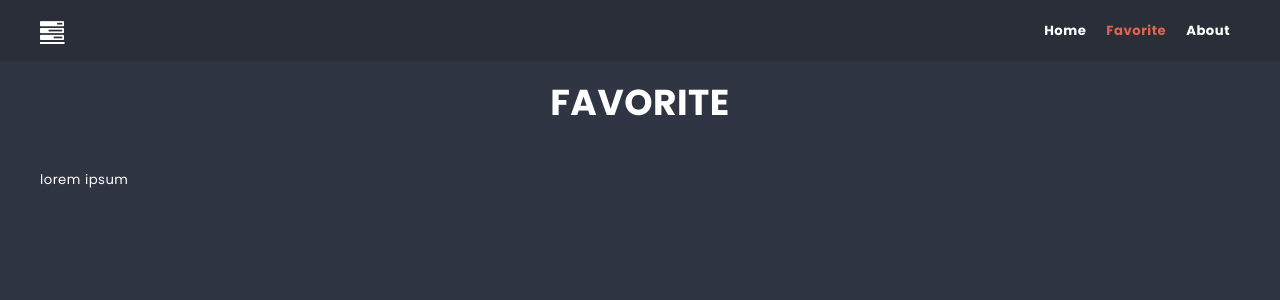
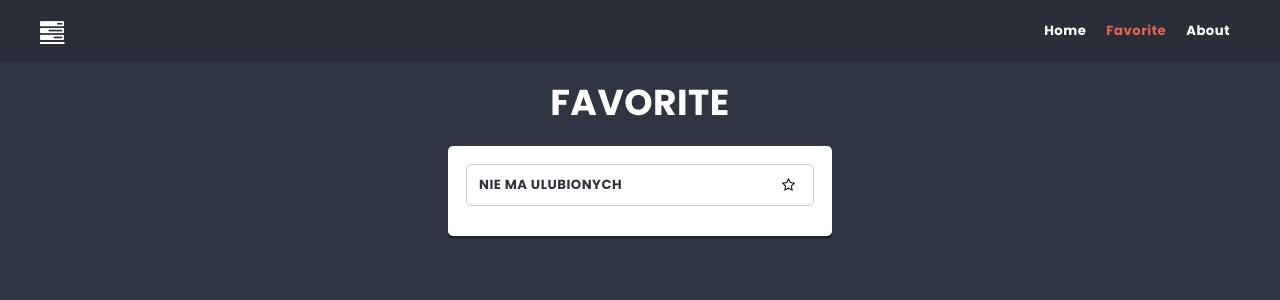
Before and after one commit to MaciejMl/learn-react, a React (Create React App) app: page /favorite in a window 1280 px wide. Shown: the top 300 px of the page. Built offline with nearby package versions, Linux system fonts and the light colour scheme.

Commit message:
Add Favorite.js & selector in store for it

```diff
--- a/src/components/Column/Column.js
+++ b/src/components/Column/Column.js
@@ -6,7 +6,6 @@ import { getFilteredCards } from '../../redux/store';
 
 const Column = (props) => {
   const cards = useSelector((state) => getFilteredCards(state, props.id));
-
   return (
     <article className={styles.column}>
       <h2 className={styles.title}>
--- a/src/components/Favorite/Favorite.js
+++ b/src/components/Favorite/Favorite.js
@@ -1,13 +1,34 @@
 import styles from './Favorite.module.scss';
 import PageTitle from '../PageTitle/PageTitle';
+import Card from '../Card/Card';
+import { useSelector } from 'react-redux';
+import { getFavorites } from '../../redux/store';
 
 const Favorite = () => {
-  return (
-    <div>
-      <PageTitle>Favorite</PageTitle>
-      <p className={styles.subtitle}>lorem ipsum</p>
-    </div>
-  );
+  const favoriteCards = useSelector((state) => getFavorites(state));
+  const ss = favoriteCards.map((card) => card.isFavorite === true);
+
+  if (ss[0] === true) {
+    return (
+      <article>
+        <PageTitle>Favorite</PageTitle>
+        <div className={styles.column}>
+          {favoriteCards.map((card) => (
+            <Card key={card.id} {...card} />
+          ))}
+        </div>
+      </article>
+    );
+  } else {
+    return (
+      <article>
+        <PageTitle>Favorite</PageTitle>
+        <div className={styles.column}>
+          <Card title={'NIE MA ULUBIONYCH'} />
+        </div>
+      </article>
+    );
+  }
 };
 
 export default Favorite;
--- a/src/components/Favorite/Favorite.module.scss
+++ b/src/components/Favorite/Favorite.module.scss
@@ -1,8 +1,15 @@
 @use 'sass:math';
 @import '../../styles/settings.scss';
 
+article {
+  position: relative;
+}
 .column {
+  position: absolute;
   flex-shrink: 0;
+  top: 100px;
+  left: 50%;
+  transform: translateX(-50%);
   width: calc(33% - 12px);
   background: $color-light;
   margin: 0 $base-size $base-size 0;
@@ -16,28 +23,6 @@
   }
 }
 
-.title {
-  text-align: center;
-  font-size: ($base-size * 1.5);
-  margin: 0 0 ($base-size * 1.5) 0;
-}
-
-.icon::before {
-  padding-right: $base-size;
-  color: $color-warning;
-  font-size: ($base-size * 2);
-  vertical-align: middle;
-  position: relative;
-  top: math.div($base-size, 3);
-}
-
 .cards {
   padding: math.div($base-size, 2) 0;
 }
-
-@media (max-width: 767px) {
-  .column {
-    width: 100%;
-    margin: 0 0 $base-size 0;
-  }
-}
--- a/src/components/List/List.js
+++ b/src/components/List/List.js
@@ -11,8 +11,8 @@ const List = () => {
   const { listId } = useParams();
   const listData = useSelector((state) => getListById(state, listId));
   const columns = useSelector((state) => getColumnsByList(state, listId));
-  console.log(listData);
-  console.log(columns);
+  // console.log(listData);
+  // console.log(columns);
 
   if (!listData) return <Navigate to='/' />;
   return (
--- a/src/redux/store.js
+++ b/src/redux/store.js
@@ -21,6 +21,9 @@ export const getColumnsByList = ({ columns }, list) =>
 export const getAllLists = (state) => state.lists;
 export const getAllCards = (state) =>
   state.cards.map((star) => star.isFavorite);
+
+export const getFavorites = (state) =>
+  state.cards.filter((card) => card.isFavorite);
 
 //kreator akcji
 export const addColumn = (payload) => ({ type: 'ADD_COLUMN', payload });
```
